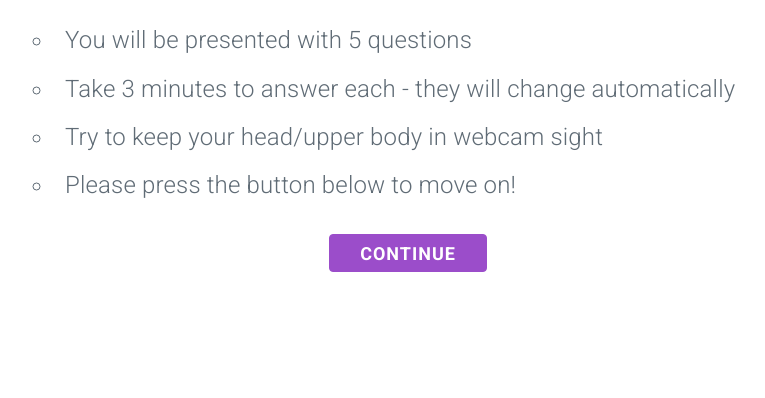
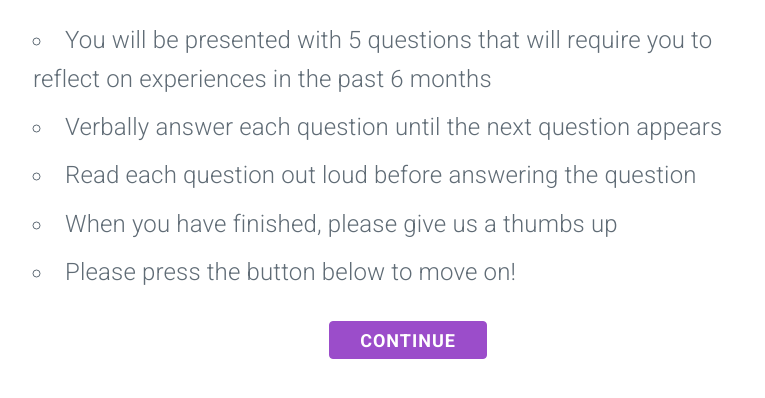
Before and after one commit to earlysigns/earlysigns.github.io, a plain HTML site: page index.html in a window 1280 px wide. Shown: the part 118-516 px from the top of the page, without its empty margins (232-997 px from the left). Drawn offline with nearby package versions, Linux system fonts and the light colour scheme.

Commit message:
Update instructions as per Josephs feedback

```diff
--- a/index.html
+++ b/index.html
@@ -23,9 +23,10 @@
         <h1>Instructions</h1>
         <div class="instructionText">
             <ul>
-                <li>You will be presented with 5 questions</li>
-                <li>Take 3 minutes to answer each - they will change automatically</li>
-                <li>Try to keep your head/upper body in webcam sight</li>
+                <li>You will be presented with 5 questions that will require you to reflect on experiences in the past 6 months</li>
+                <li>Verbally answer each question until the next question appears</li>
+                <li>Read each question out loud before answering the question</li>
+                <li>When you have finished, please give us a thumbs up</li>
                 <li>Please press the button below to move on!</li>
             </ul>
         </div>
```
